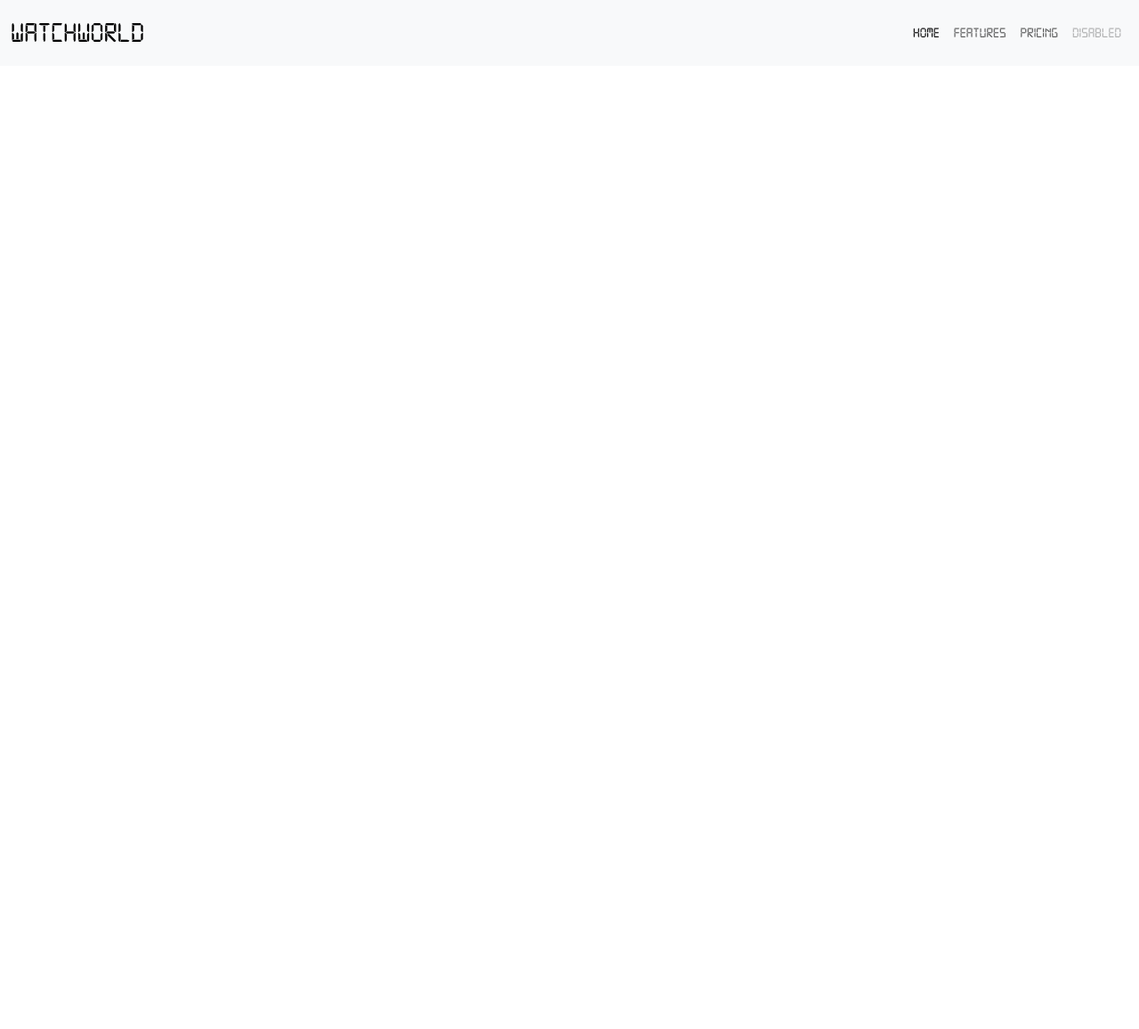
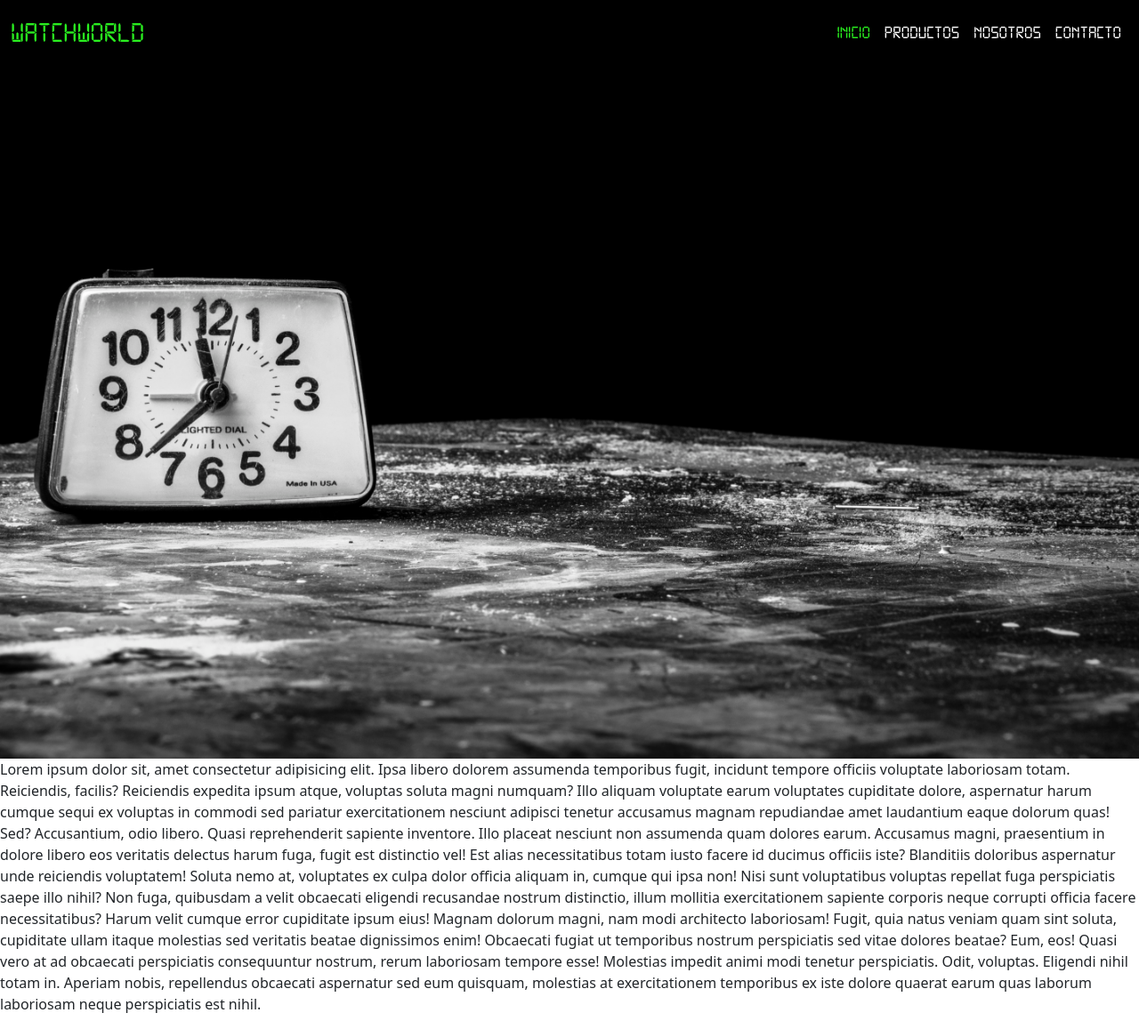
Before and after one commit to SoyJuanPy/coderhouse, a plain HTML site: page index.html in a window 1280 px wide. Shown: the whole page at 89% size. Before the commit the page ends 800 px from the top, so only its background shows below. Drawn offline with nearby package versions, Linux system fonts and the light colour scheme.

Commit message:
camnbio de back y colores

```diff
--- a/index.html
+++ b/index.html
@@ -14,7 +14,10 @@
     />
   </head>
   <body>
-    <nav class="navbar navbar-expand-sm bg-body-tertiary">
+    <div class="back-img">
+        <img src="image/clock1.jpg" alt="reloj" class="w-100 vh-1000">
+    <nav class="navbar navbar-expand-sm fixed-top">
+
       <div class="container-fluid d-flex">
         <a class="navbar-brand fs-2" href="#">WatchWorld</a>
         <button
@@ -29,15 +32,26 @@
           <span class="navbar-toggler-icon"></span>
         </button>
         <div class="collapse navbar-collapse" id="navbarNavAltMarkup">
-          <div class="navbar-nav ms-auto">
-            <a class="nav-link active" aria-current="page" href="#">Home</a>
-            <a class="nav-link" href="#">Features</a>
-            <a class="nav-link" href="#">Pricing</a>
-            <a class="nav-link disabled" aria-disabled="true">Disabled</a>
+          <div class="navbar-nav ms-auto fs-5">
+            <a class="nav-link active" aria-current="page" href="#">Inicio</a>
+            <a class="nav-link" href="#">Productos</a>
+            <a class="nav-link" href="#">Nosotros</a>
+            <a class="nav-link" href="#">Contacto</a>
           </div>
         </div>
+
       </div>
     </nav>
+ </div>
+</div>
+<p>Lorem ipsum dolor sit, amet consectetur adipisicing elit. Ipsa libero dolorem assumenda temporibus fugit, incidunt tempore officiis voluptate laboriosam totam. Reiciendis, facilis? Reiciendis expedita ipsum atque, voluptas soluta magni numquam?
+Illo aliquam voluptate earum voluptates cupiditate dolore, aspernatur harum cumque sequi ex voluptas in commodi sed pariatur exercitationem nesciunt adipisci tenetur accusamus magnam repudiandae amet laudantium eaque dolorum quas! Sed?
+Accusantium, odio libero. Quasi reprehenderit sapiente inventore. Illo placeat nesciunt non assumenda quam dolores earum. Accusamus magni, praesentium in dolore libero eos veritatis delectus harum fuga, fugit est distinctio vel!
+Est alias necessitatibus totam iusto facere id ducimus officiis iste? Blanditiis doloribus aspernatur unde reiciendis voluptatem! Soluta nemo at, voluptates ex culpa dolor officia aliquam in, cumque qui ipsa non!
+Nisi sunt voluptatibus voluptas repellat fuga perspiciatis saepe illo nihil? Non fuga, quibusdam a velit obcaecati eligendi recusandae nostrum distinctio, illum mollitia exercitationem sapiente corporis neque corrupti officia facere necessitatibus?
+Harum velit cumque error cupiditate ipsum eius! Magnam dolorum magni, nam modi architecto laboriosam! Fugit, quia natus veniam quam sint soluta, cupiditate ullam itaque molestias sed veritatis beatae dignissimos enim!
+Obcaecati fugiat ut temporibus nostrum perspiciatis sed vitae dolores beatae? Eum, eos! Quasi vero at ad obcaecati perspiciatis consequuntur nostrum, rerum laboriosam tempore esse! Molestias impedit animi modi tenetur perspiciatis.
+Odit, voluptas. Eligendi nihil totam in. Aperiam nobis, repellendus obcaecati aspernatur sed eum quisquam, molestias at exercitationem temporibus ex iste dolore quaerat earum quas laborum laboriosam neque perspiciatis est nihil.</p>
     <script
       src="https://cdn.jsdelivr.net/npm/bootstrap@5.3.3/dist/js/bootstrap.bundle.min.js"
       integrity="sha384-YvpcrYf0tY3lHB60NNkmXc5s9fDVZLESaAA55NDzOxhy9GkcIdslK1eN7N6jIeHz"
--- a/style/style.css
+++ b/style/style.css
@@ -2,5 +2,18 @@
   padding: 0;
   margin: 0;
   box-sizing: border-box;
+}
+nav {
   font-family: digital;
+  background: transparent;
 }
+.navbar-brand {
+  color: #2af020 !important;
+}
+
+.nav-link {
+  color: #fff !important;
+}
+.active {
+  color: #2af020 !important;
+}
```
